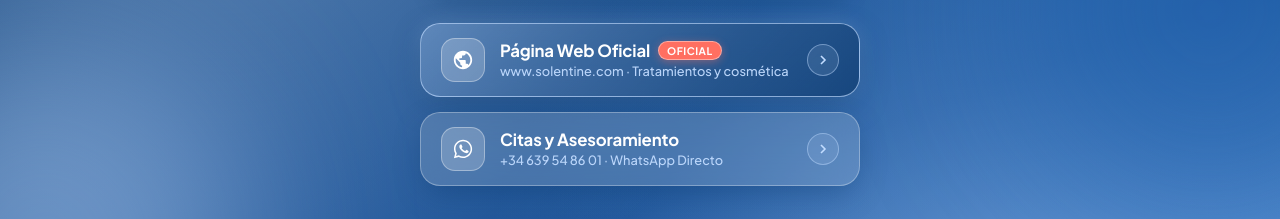
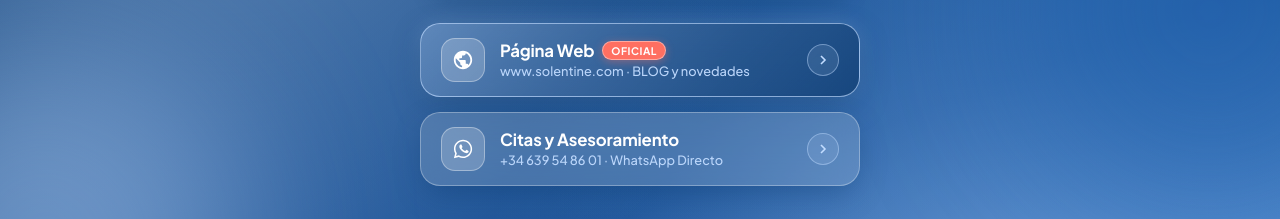
Before and after one commit to ItxasGG/enlacessolentine, a plain HTML site: page index.html in a window 1280 px wide. Shown: the part 313-532 px from the top of the page. Drawn offline with nearby package versions, Linux system fonts and the light colour scheme.

Commit message:
Actualizar texto del boton web: Página Web y BLOG y novedades

```diff
--- a/index.html
+++ b/index.html
@@ -801,10 +801,10 @@
           </div>
           <div class="button-text-group">
             <span class="button-main-text">
-              Página Web Oficial
+              Página Web
               <span class="button-badge">Oficial</span>
             </span>
-            <span class="button-subtext">www.solentine.com · Tratamientos y cosmética</span>
+            <span class="button-subtext">www.solentine.com · BLOG y novedades</span>
           </div>
         </div>
         <div class="button-arrow" aria-hidden="true">
```
